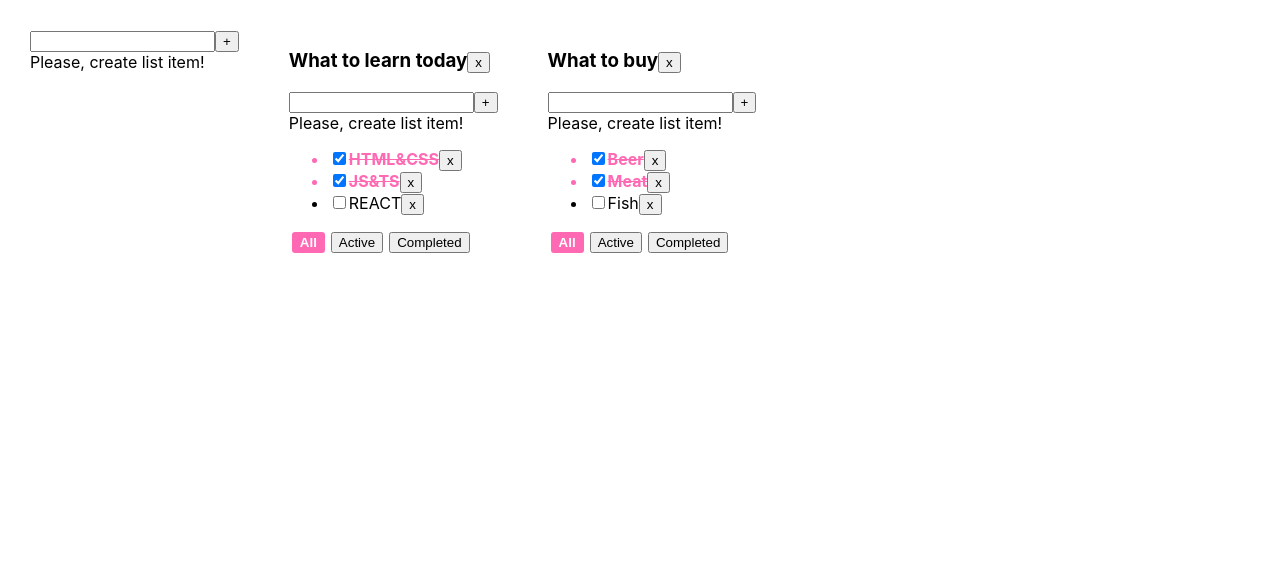
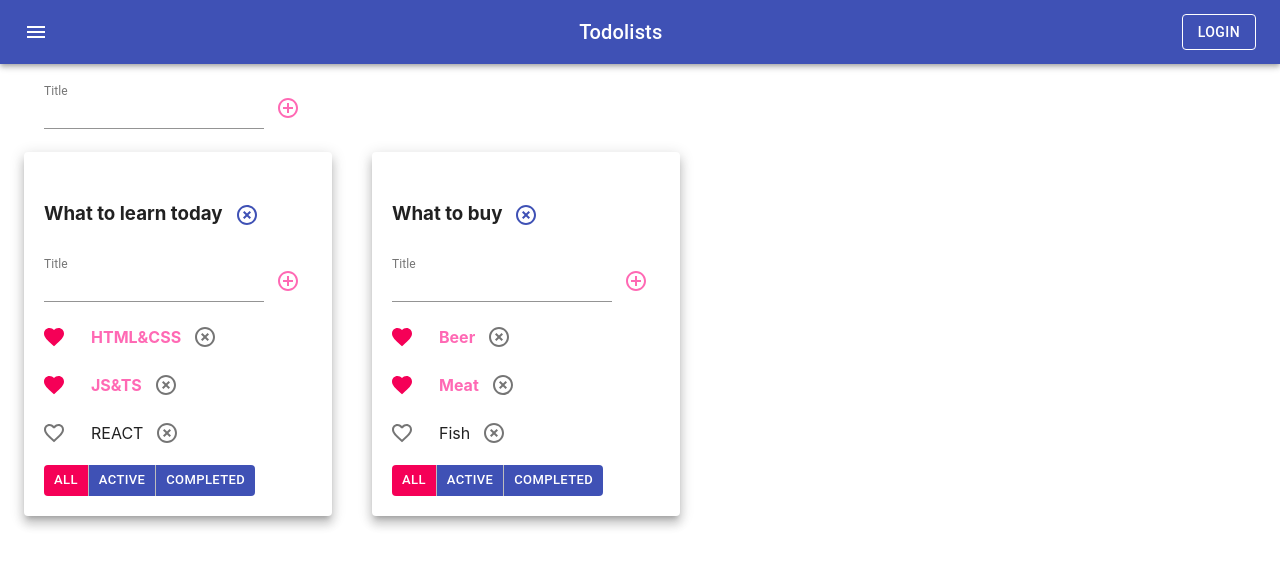
Before and after one commit to ltsvn/ToDoList, a React (Create React App) app: page / in a window 1280 px wide. Shown: the top 566 px of the page. Built offline with nearby package versions, Linux system fonts and the light colour scheme.

Commit message:
use MaterialUI to style my project

```diff
--- a/package.json
+++ b/package.json
@@ -3,6 +3,8 @@
   "version": "0.1.0",
   "private": true,
   "dependencies": {
+    "@material-ui/core": "^4.12.4",
+    "@material-ui/icons": "^4.11.3",
     "@testing-library/jest-dom": "^4.2.4",
     "@testing-library/react": "^9.3.2",
     "@testing-library/user-event": "^7.1.2",
--- a/src/AddItemForm.tsx
+++ b/src/AddItemForm.tsx
@@ -1,4 +1,6 @@
 import React, {ChangeEvent, KeyboardEvent, useState} from 'react';
+import AddCircleOutlineIcon from '@material-ui/icons/AddCircleOutline';
+import {IconButton, TextField} from "@material-ui/core";
 
 type AddItemFormType = {
     addItem: (title: string) => void
@@ -33,13 +35,20 @@ export const AddItemForm = (props: AddItemFormType) => {
 
     return (
         <div>
-            <input value={title}
-                   onChange={changeTitle}
-                   onKeyDown={onKeyDownAddTask}
-                   className={error ? 'error' : ""}
+            <TextField
+                size={'small'}
+                variant={'standard'}
+                value={title}
+                onChange={changeTitle}
+                onKeyDown={onKeyDownAddTask}
+                error={error}
+                label={'Title'}
+                helperText={error && 'Title is required!'}
             />
-            <button onClick={addItem}>+</button>
-            {userMessage}
+            <IconButton onClick={addItem}>
+                <AddCircleOutlineIcon style={{color: 'hotpink'}}/>
+            </IconButton>
+            {/*{userMessage}*/}
         </div>
     );
 };
--- a/src/App.css
+++ b/src/App.css
@@ -1,11 +1,11 @@
-.App {
-    padding: 30px;
-    display: flex;
-}
+/*.App {*/
+/*    padding: 30px;*/
+/*    display: flex;*/
+/*}*/
 
-.App > div {
-    margin-right: 50px;
-}
+/*.App > div {*/
+/*    margin-right: 50px;*/
+/*}*/
 
 .isDone {
     color: hotpink;
@@ -13,20 +13,20 @@
     text-decoration: line-through;
 }
 
-.btn {
-    margin: 0 3px;
-}
+/*.btn {*/
+/*    margin: 0 3px;*/
+/*}*/
 
-.btn-active {
-    background-color: hotpink;
-    color: white;
-    border: 2px solid hotpink;
-    border-radius: 3px;
-    outline: none;
-    font-weight: bold;
-}
+/*.btn-active {*/
+/*    background-color: hotpink;*/
+/*    color: white;*/
+/*    border: 2px solid hotpink;*/
+/*    border-radius: 3px;*/
+/*    outline: none;*/
+/*    font-weight: bold;*/
+/*}*/
 
-.error {
-    border: 2px solid hotpink;
-    outline: none;
-}
+/*.error {*/
+/*    border: 2px solid hotpink;*/
+/*    outline: none;*/
+/*}*/
--- a/src/App.tsx
+++ b/src/App.tsx
@@ -3,6 +3,8 @@ import './App.css';
 import TodoList, {TaskType} from "./TodoList";
 import {v1} from "uuid";
 import AddItemForm from "./AddItemForm";
+import {AppBar, Button, Container, Grid, IconButton, Paper, Toolbar, Typography} from "@material-ui/core";
+import {Menu} from "@material-ui/icons";
 
 //CLI
 //GUI => CreateReadUpdateD
@@ -135,7 +137,8 @@ function App() { //class components
 
     const todoListsComponents = todoLists.map(tl => {
         const tasks = getTasksRorToDoList(tl)
-        return (
+        return <Grid item key={tl.id}>
+            <Paper elevation={8} style={{padding: '20px'}}>
                 <TodoList
                     title={tl.title}
                     tasks={tasks}
@@ -150,13 +153,31 @@ function App() { //class components
                     changeTaskTitle={changeTaskTitle}
                     changeToDoListTitle={changeToDoListTitle}
                 />
-        )
+            </Paper>
+        </Grid>
     })
 
     return (
         <div className="App">
+            <AppBar position="static">
+                <Toolbar style={{justifyContent: "space-between"}}>
+                    <IconButton edge="start" color="inherit" aria-label="menu">
+                        <Menu/>
+                    </IconButton>
+                    <Typography variant="h6">
+                        Todolists
+                    </Typography>
+                    <Button color="inherit" variant={"outlined"}>Login</Button>
+                </Toolbar>
+            </AppBar>
+            <Container fixed>
+                <Grid container style={{padding: '20px'}}>
                     <AddItemForm addItem={addTodoList}/>
+                </Grid>
+                <Grid container spacing={5}>
                     {todoListsComponents}
+                </Grid>
+            </Container>
         </div>
     );
 }
--- a/src/EditableSpan.tsx
+++ b/src/EditableSpan.tsx
@@ -1,4 +1,5 @@
 import React, {ChangeEvent, KeyboardEvent, useState} from 'react';
+import {TextField} from "@material-ui/core";
 
 type EditableSpanType = {
     title: string
@@ -26,7 +27,8 @@ const EditableSpan = (props: EditableSpanType) => {
 
     return (
         editMode
-            ? <input
+            ? <TextField
+                variant={'standard'}
                 value={title}
                 autoFocus
                 onBlur={offEditMode}
--- a/src/TodoList.tsx
+++ b/src/TodoList.tsx
@@ -2,6 +2,9 @@ import React, {ChangeEvent, KeyboardEvent, useState} from 'react';
 import {FilterValueType} from "./App";
 import AddItemForm from "./AddItemForm";
 import EditableSpan from "./EditableSpan";
+import {Button, ButtonGroup, Checkbox, FormControlLabel, IconButton, List, ListItem} from "@material-ui/core";
+import HighlightOffIcon from '@material-ui/icons/HighlightOff';
+import {Favorite, FavoriteBorder} from "@material-ui/icons";
 
 export type TaskType = {
     id: string
@@ -30,33 +33,22 @@ const TodoList = (props: TodoListPropsType) => {
         props.changeTaskTitle(taskId, title, props.todoListId)
     }
 
-    // const tasksItems = props.tasks.length
-    //     ? props.tasks.map(task => {
-    //         // const changeTaskTitle = (title: string) => {
-    //         //     props.changeTaskTitle(task.id, title, props.todoListId)
-    //         // }
-    //         return (
-    //             <li key={task.id} className={task.isDone ? "isDone" : ""}>
-    //                 <input type="checkbox" checked={task.isDone} onChange={(e) =>
-    //                     props.changeStatus(task.id, e.currentTarget.checked, props.todoListId)}
-    //                 />
-    //                 {/*<span>{task.title}</span>*/}
-    //                 <EditableSpan title={task.title} changeTitle={(title: string) => changeTaskTitle(title, task.id)}/>
-    //                 <button onClick={() => props.removeTask(task.id, props.todoListId)}>x</button>
-    //
-    //             </li>
-    //         )
-    //     })
     const tasksItems = props.tasks.length
-        ? props.tasks.map(task => <li key={task.id} className={task.isDone ? "isDone" : ""}>
-                <input type="checkbox" checked={task.isDone} onChange={(e) =>
-                    props.changeStatus(task.id, e.currentTarget.checked, props.todoListId)}
+        ? props.tasks.map(task => <ListItem style={{padding: 0}} key={task.id} className={task.isDone ? "isDone" : ""}>
+                {/*<Checkbox style={{color: 'hotpink'}} checked={task.isDone} onChange={(e) =>*/}
+                {/*    props.changeStatus(task.id, e.currentTarget.checked, props.todoListId)}/>*/}
+                <FormControlLabel
+                    control={<Checkbox icon={<FavoriteBorder/>} checkedIcon={<Favorite/>} name="checkedH"
+                                       checked={task.isDone} onChange={(e) =>
+                        props.changeStatus(task.id, e.currentTarget.checked, props.todoListId)}/>}
+                    label=""
                 />
                 {/*<span>{task.title}</span>*/}
                 <EditableSpan title={task.title} changeTitle={(title: string) => changeTaskTitle(title, task.id)}/>
-                <button onClick={() => props.removeTask(task.id, props.todoListId)}>x</button>
-
-            </li>
+                <IconButton style={{color: 'primary'}} onClick={() => props.removeTask(task.id, props.todoListId)}>
+                    <HighlightOffIcon/>
+                </IconButton>
+            </ListItem>
         )
 
         : <span>Tasks list is empty</span>
@@ -79,23 +71,30 @@ const TodoList = (props: TodoListPropsType) => {
             <h3>
                 {/*{props.title}*/}
                 <EditableSpan title={props.title} changeTitle={changeTodoListTitle}/>
-                <button onClick={() => props.removeTodoList(props.todoListId)}>x</button>
+                <IconButton color='primary'
+                            onClick={() => props.removeTodoList(props.todoListId)}><HighlightOffIcon/></IconButton>
             </h3>
             <AddItemForm addItem={addTask}/>
-            <ul>
+            <List>
                 {tasksItems}
-            </ul>
-            <div>
-                <button className={props.filter === 'all' ? 'btn-active btn' : 'btn'}
-                        onClick={handlerCreator('all', props.todoListId)}>All
-                </button>
-                <button className={props.filter === 'active' ? 'btn-active btn' : 'btn'}
-                        onClick={handlerCreator('active', props.todoListId)}>Active
-                </button>
-                <button className={props.filter === 'completed' ? 'btn-active btn' : 'btn'}
-                        onClick={handlerCreator('completed', props.todoListId)}>Completed
-                </button>
-            </div>
+            </List>
+            <ButtonGroup variant='contained' size='small' disableElevation>
+                <Button
+                    color={props.filter === 'all' ? 'secondary' : 'primary'}
+                    // className={props.filter === 'all' ? 'btn-active btn' : 'btn'}
+                    onClick={handlerCreator('all', props.todoListId)}>All
+                </Button>
+                <Button
+                    color={props.filter === 'active' ? 'secondary' : 'primary'}
+                    //className={props.filter === 'active' ? 'btn-active btn' : 'btn'}
+                    onClick={handlerCreator('active', props.todoListId)}>Active
+                </Button>
+                <Button
+                    color={props.filter === 'completed' ? 'secondary' : 'primary'}
+                    //className={props.filter === 'completed' ? 'btn-active btn' : 'btn'}
+                    onClick={handlerCreator('completed', props.todoListId)}>Completed
+                </Button>
+            </ButtonGroup>
         </div>
     );
 };
```
Also changed, not shown: 1 other file (tests, documents, lock files or other folders). Lines whose indentation alone changed are shown as unchanged.
